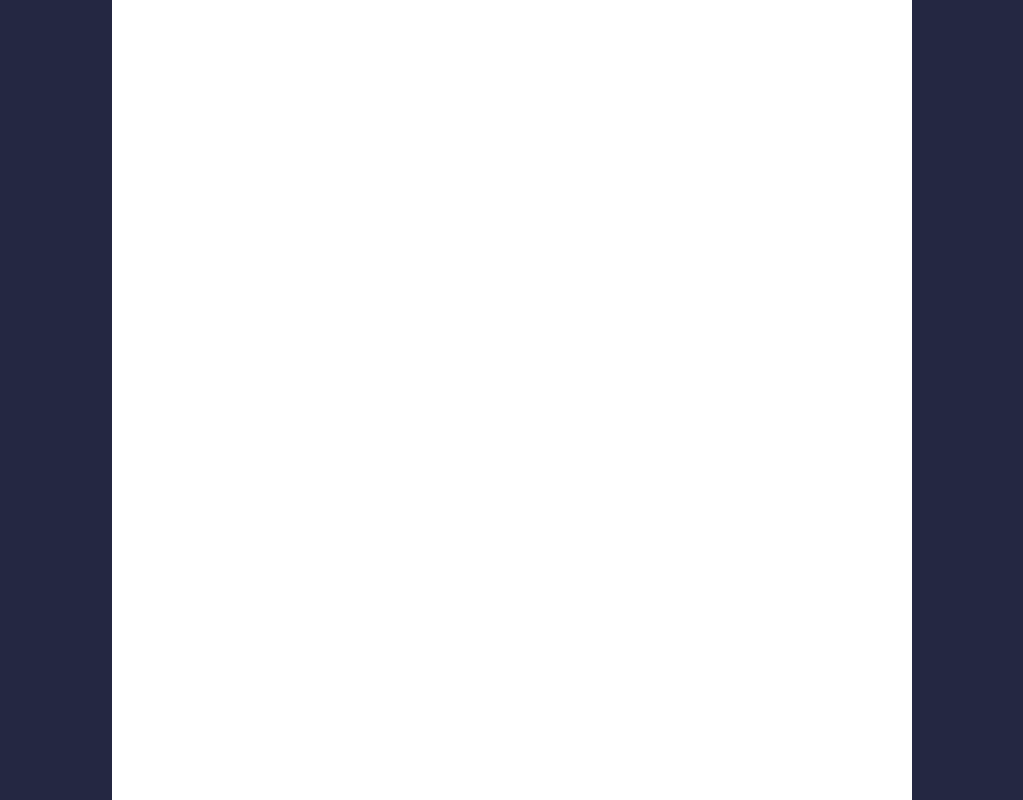
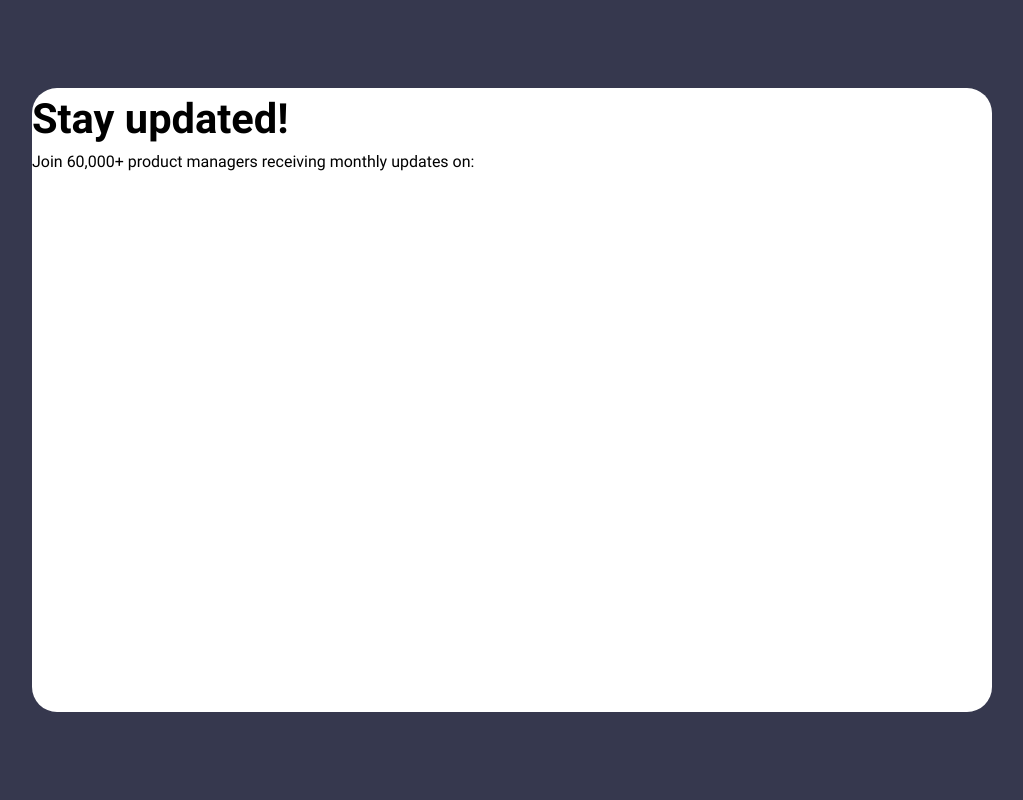
Before and after one commit to ViniciusIshikawa/Newsletter-sign-up-form-with-success-message, a plain HTML site: page index.html in a window 1280 px wide. Shown: the whole page, without its empty margins (128-1151 px from the left). Drawn offline with Linux system fonts and the light colour scheme.

Commit message:
Using variables for colors and fonts

```diff
--- a/index.html
+++ b/index.html
@@ -10,8 +10,12 @@
 </head>
 <body>
     <main class="card">
-        <article>
-
+        <article class="card__content">
+            <section class="card__informations">
+                <h1>Stay updated!</h1>
+                <div>Join 60,000+ product managers receiving monthly updates on:</div>
+            </section>
+            <section class="card__img"></section>
         </article>
     </main>
 </body>
--- a/style.css
+++ b/style.css
@@ -1,5 +1,30 @@
+@font-face {
+    font-family: 'Roboto-Bold';
+    src: url('./assets/fonts/Roboto-Bold.ttf');
+}
+
+@font-face {
+    font-family: 'Roboto-Regular';
+    src: url('./assets/fonts/Roboto-Regular.ttf');
+}
+
+:root {
+    --main-bg-color: hsl(235, 18%, 26%);
+    --main-button-color: hsl(234, 29%, 20%);
+    --white: hsl(0, 0%, 100%);
+    --grey: hsl(231, 7%, 60%);
+
+    --main-font-family: 'Roboto-Regular', sans-serif;
+    --bold-font-family: 'Roboto-Bold', sans-serif;
+}
+
+h1 {
+    font-family: var(--bold-font-family);
+    font-size: 2.6rem;
+}
+
 body {
-    background-color: hsl(234, 29%, 20%);
+    background-color: var(--main-bg-color);
 
     display: flex;
     align-items: center;
@@ -7,11 +32,15 @@ body {
 
     height: 100vh;
     width: 100vw;
+
+    font-family: var(--main-font-family);
 }
 
 .card {
-    background-color: hsl(0, 0%, 100%);
+    background-color: var(--white);
 
-    width: 50rem;
-    height: 50rem;
+    width: 60rem;
+    height: 39rem;
+
+    border-radius: 25px;
 }
```
